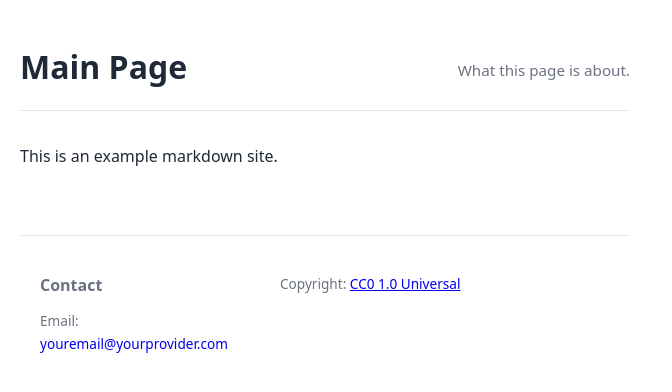
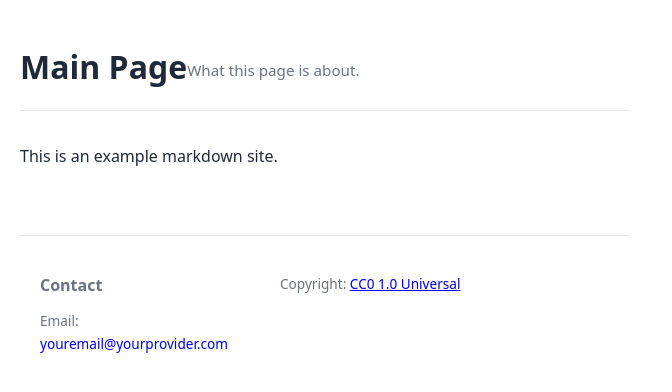
Before and after one commit to AnakamaTH/MD-Site-Template, a Jekyll site: the page built from index.md, in a window 1280 px wide. Shown: the top 392 px of the page, without its empty margins (0-672 px from the left). Built offline with Jekyll 4.4.1, drawn with Linux system fonts in a browser that asks for light colours.

Commit message:
Update default.html

```diff
--- a/_layouts/default.html
+++ b/_layouts/default.html
@@ -40,9 +40,8 @@
       align-items: center;
       display: flex;
       flex-wrap: wrap;
-      justify-content: space-between;
-      margin-left: auto;
-      margin-right: auto;
+      margin-left: center;
+      margin-right: center;
       margin-bottom: 2rem;
       border-bottom: 1px solid var(--border);
       padding-bottom: 1rem;
```
